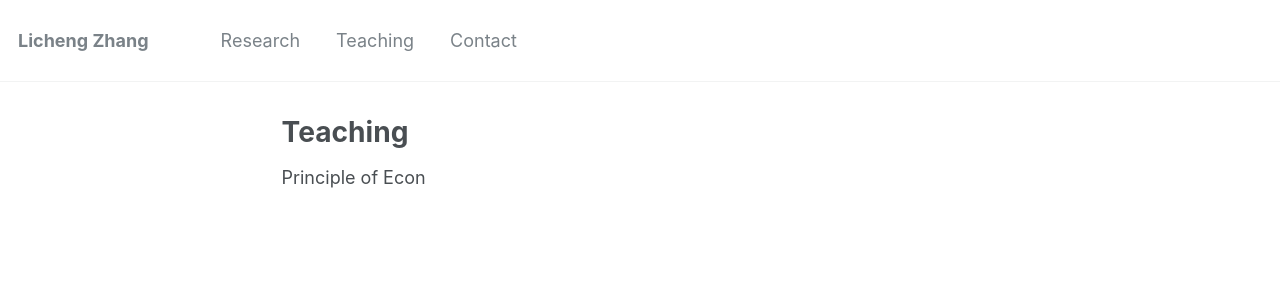
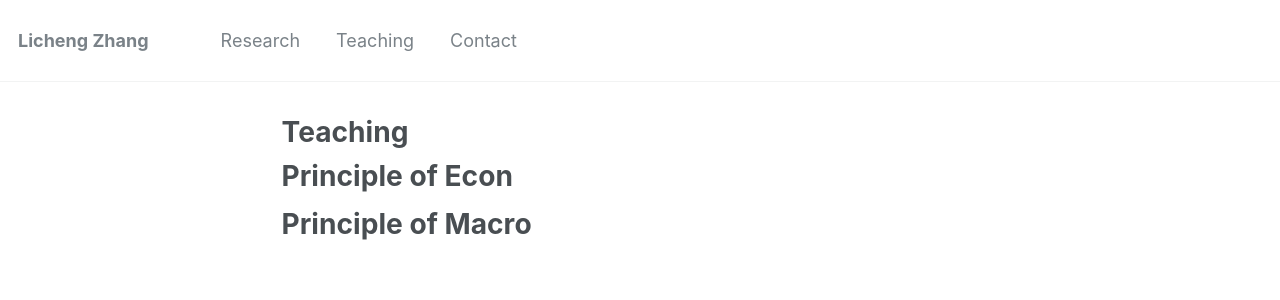
Before and after one commit to lichengzh/lichengzh.github.io, a Jekyll site: the page built from _pages/teaching.md, in a window 1280 px wide. Shown: the top 300 px of the page. Built offline with Jekyll 4.4.1, drawn with Linux system fonts in a browser that asks for light colours.

Commit message:
Update teaching.md

```diff
--- a/_pages/teaching.md
+++ b/_pages/teaching.md
@@ -3,4 +3,6 @@ layout: archive
 title: "Teaching"
 permalink: /teaching/
 ---
-Principle of Econ
+# <b> Principle of Econ</b> <br>
+
+# <b> Principle of Macro</b> <br>
```
